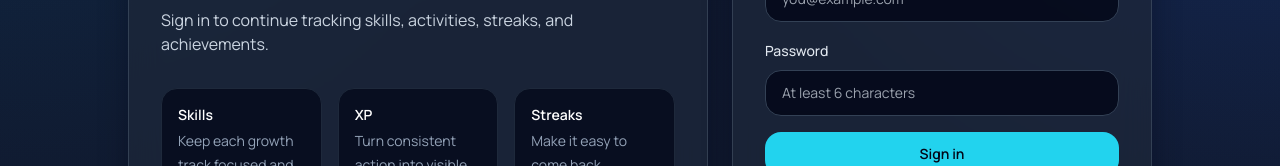
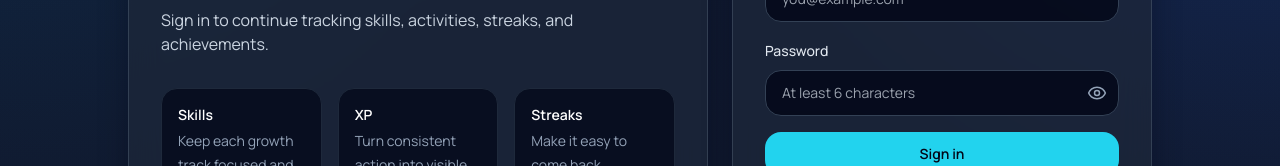
Before and after one commit to MehranMohamadi/RPG-SKILL-TRACKER, a Nuxt app: page /login in a window 1280 px wide. Shown: the part 277-443 px from the top of the page. Built offline with nearby package versions, Linux system fonts and the light colour scheme.

Commit message:
feat: add password visibility toggle to login form

```diff
--- a/pages/login.vue
+++ b/pages/login.vue
@@ -75,15 +75,46 @@
 
         <div class="space-y-2">
           <label class="text-sm font-medium text-slate-200" for="password">Password</label>
+          <div class="relative">
             <input
               id="password"
               v-model.trim="form.password"
-            type="password"
+              :type="showPassword ? 'text' : 'password'"
               autocomplete="current-password"
-            class="w-full rounded-2xl border border-slate-700 bg-slate-950/80 px-4 py-3 text-sm text-slate-100 outline-none transition focus:border-cyan-400"
+              class="w-full rounded-2xl border border-slate-700 bg-slate-950/80 px-4 py-3 pr-12 text-sm text-slate-100 outline-none transition focus:border-cyan-400"
               placeholder="At least 6 characters"
               required
             >
+            <button
+              type="button"
+              class="absolute inset-y-0 right-3 inline-flex items-center justify-center text-slate-400 transition hover:text-slate-200"
+              :aria-label="showPassword ? 'Hide password' : 'Show password'"
+              @click="showPassword = !showPassword"
+            >
+              <svg
+                v-if="showPassword"
+                class="h-5 w-5"
+                viewBox="0 0 24 24"
+                fill="none"
+                xmlns="http://www.w3.org/2000/svg"
+              >
+                <path d="M3 3L21 21" stroke="currentColor" stroke-width="1.8" stroke-linecap="round" />
+                <path d="M10.6 10.7C10.2 11.05 10 11.51 10 12C10 13.1 10.9 14 12 14C12.49 14 12.95 13.8 13.3 13.4" stroke="currentColor" stroke-width="1.8" stroke-linecap="round" />
+                <path d="M9.4 5.5C10.23 5.18 11.1 5 12 5C16.5 5 20.1 9.1 21 12C20.73 12.87 20.19 13.84 19.42 14.77" stroke="currentColor" stroke-width="1.8" stroke-linecap="round" />
+                <path d="M6.1 6.1C3.91 7.58 2.46 9.95 2 12C3 15 6.6 19 12 19C13.66 19 15.16 18.62 16.48 17.98" stroke="currentColor" stroke-width="1.8" stroke-linecap="round" />
+              </svg>
+              <svg
+                v-else
+                class="h-5 w-5"
+                viewBox="0 0 24 24"
+                fill="none"
+                xmlns="http://www.w3.org/2000/svg"
+              >
+                <path d="M2 12C3 9 6.6 5 12 5C17.4 5 21 9 22 12C21 15 17.4 19 12 19C6.6 19 3 15 2 12Z" stroke="currentColor" stroke-width="1.8" />
+                <circle cx="12" cy="12" r="3" stroke="currentColor" stroke-width="1.8" />
+              </svg>
+            </button>
+          </div>
         </div>
 
         <p v-if="errorMessage" class="rounded-2xl border border-rose-500/30 bg-rose-500/10 px-4 py-3 text-sm text-rose-200">
@@ -110,6 +141,7 @@ const { login, register, loading } = useAuth()
 
 const isRegisterMode = ref(false)
 const errorMessage = ref('')
+const showPassword = ref(false)
 const form = reactive({
   name: '',
   email: '',
@@ -152,7 +184,10 @@ const submit = async () => {
 
     await router.push(targetPath.value)
   } catch (error) {
-    errorMessage.value = error instanceof Error ? error.message : 'Authentication failed.'
+    const message = error instanceof Error ? error.message : 'Authentication failed.'
+    errorMessage.value = message.includes('already exists')
+      ? 'This email is already registered. Try signing in instead.'
+      : message
   }
 }
 
```
Lines whose indentation alone changed are shown as unchanged.
